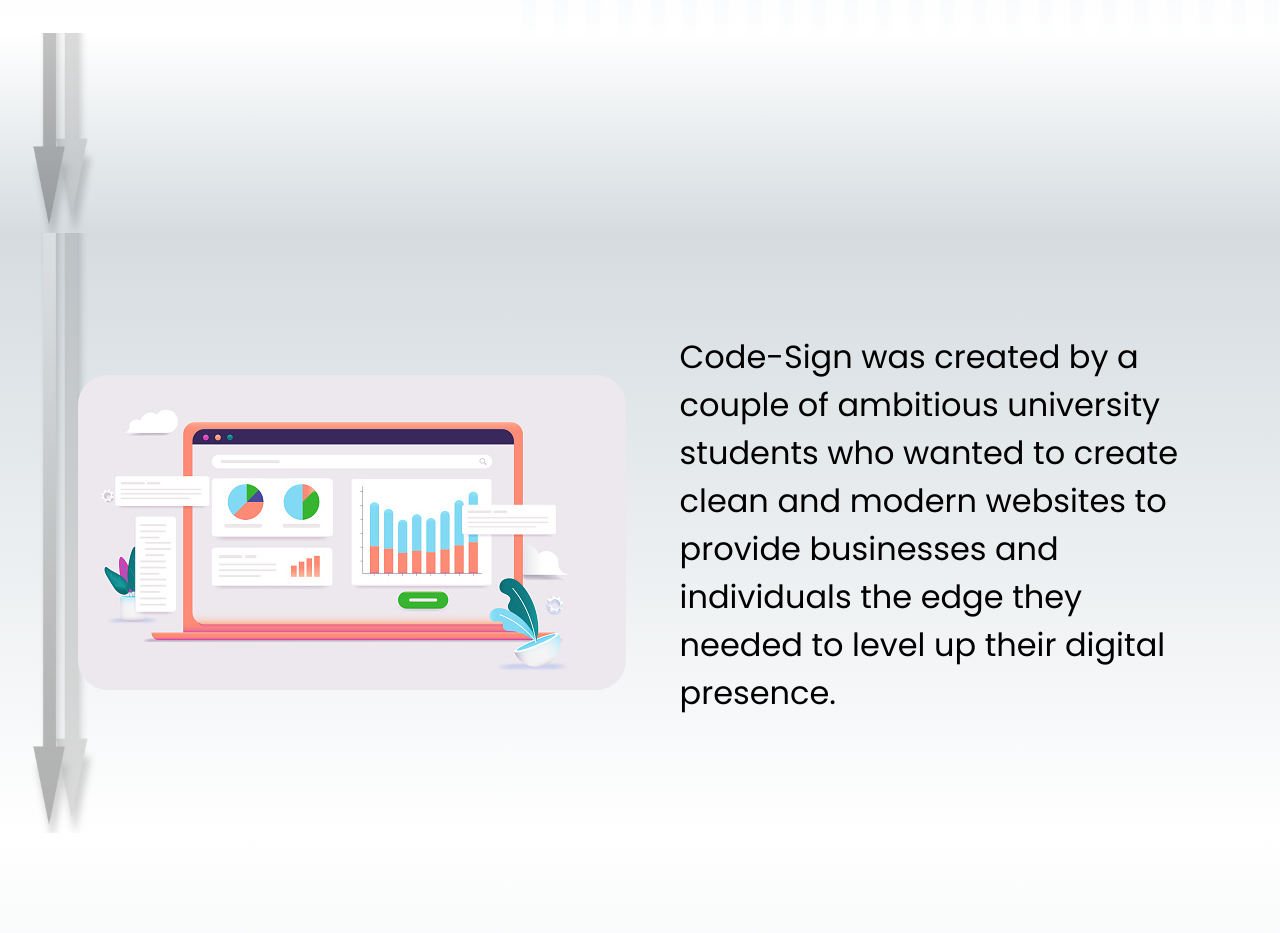
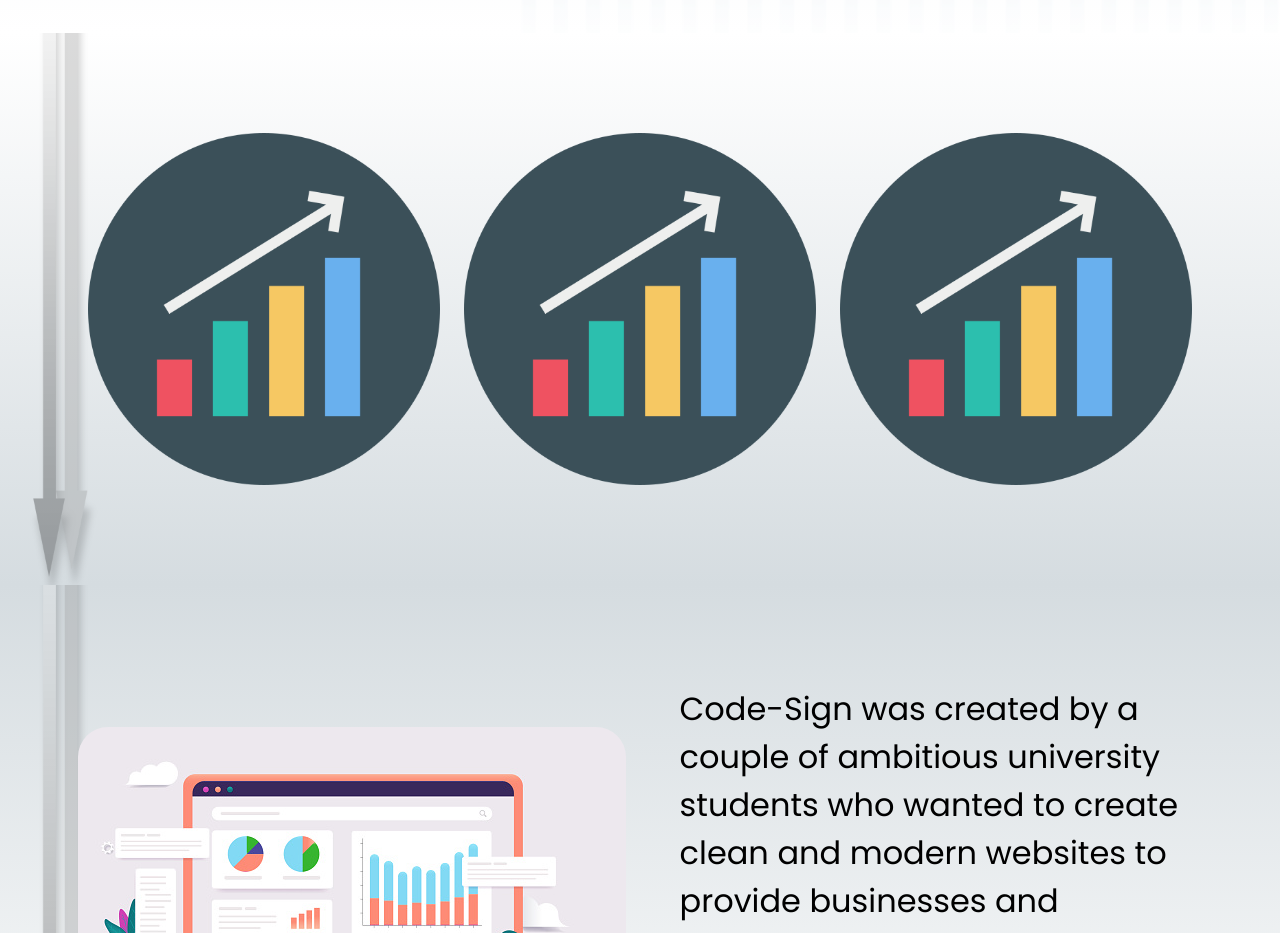
Before and after one commit to CodeDashSign/Code-Sign, a React (Create React App) app in the folder code-sign/: page / in a window 1280 px wide. Shown: the part 1800-2733 px from the top of the page. Built offline with nearby package versions, Linux system fonts and the light colour scheme; a web font is replaced by a local one.

Commit message:
Fixed landing page slightly

```diff
--- a/code-sign/src/Components/Landing.css
+++ b/code-sign/src/Components/Landing.css
@@ -22,11 +22,13 @@
 
 @keyframes rotateAround {
   0% {
-    transform: rotate3d(0, 1, 0, 270deg);
+    transform: rotate3d(1, 1, 0.5, 45deg);
+    opacity: 0;
   }
 
   100% {
-    transform: rotate3d(0, 1, 0, 360deg);
+    transform: rotate3d(1, 1, 0.5, 0deg);
+    opacity: 1;
   }
 }
 
--- a/code-sign/src/Components/Principles.js
+++ b/code-sign/src/Components/Principles.js
@@ -1,12 +1,23 @@
 import "./Principles.css";
 import { Container, Row, Col } from "react-bootstrap";
 import { useInView } from "react-intersection-observer";
+import graph from "../Images/graph.png";
 
 function Principles() {
   return (
     <Container fluid className="principlesParent">
       <Container fluid className="principles" id="principles">
-        <Row></Row>
+        <Row className="text-center" style={{ margin: "auto" }}>
+          <Col>
+            <img src={graph} width={"100%"} />
+          </Col>
+          <Col>
+            <img src={graph} width={"100%"} />
+          </Col>
+          <Col>
+            <img src={graph} width={"100%"} />
+          </Col>
+        </Row>
       </Container>
     </Container>
   );
```
